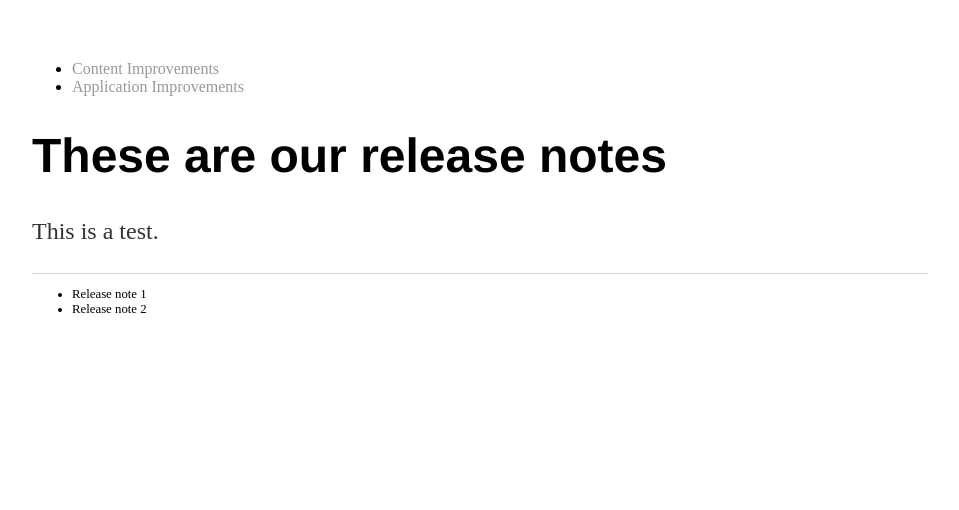
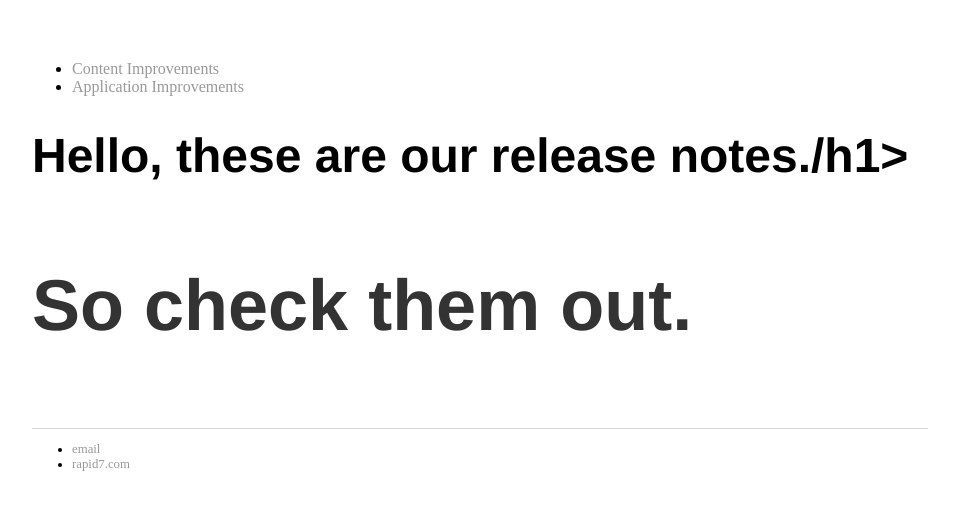
Before and after one commit to stempest-r7/stempest-r7.github.io, a Jekyll site: the page built from index.html, in a window 1280 px wide. Shown: the top 510 px of the page, without its empty margins (160-1119 px from the left). Built offline with Jekyll 4.4.1, drawn with Linux system fonts in a browser that asks for light colours.

Commit message:
Update index.html
Use default layout

```diff
--- a/index.html
+++ b/index.html
@@ -1,29 +1,8 @@
-<!DOCTYPE html>
-<html>
-	<head>
-		<title>Release Notes</title>
-		<!-- link to main stylesheet -->
-		<link rel="stylesheet" type="text/css" href="/css/main.css"
-	</head>
-	<body>
-		<nav>
-    		<ul>
-        		<li><a href="/">Content Improvements</a></li>
-	        	<li><a href="/about">Application Improvements</a></li>
-
-    		</ul>
-		</nav>
-		<div class="container">
-    		<div class="blurb">
-        		<h1>These are our release notes</h1>
-				<p>This is a test.</p>
-    		</div><!-- /.blurb -->
-		</div><!-- /.container -->
-		<footer>
-    		<ul>
-        		<li>Release note 1</li>
-        		<li>Release note 2</li>
-			</ul>
-		</footer>
-	</body>
-</html>
+---
+layout: default
+title: Hank Quinlan, Horrible Cop
+---
+<div class="blurb">
+	<h1>Hello, these are our release notes./h1>
+	<p>So check them out.</p>
+</div><!-- /.blurb -->
```
